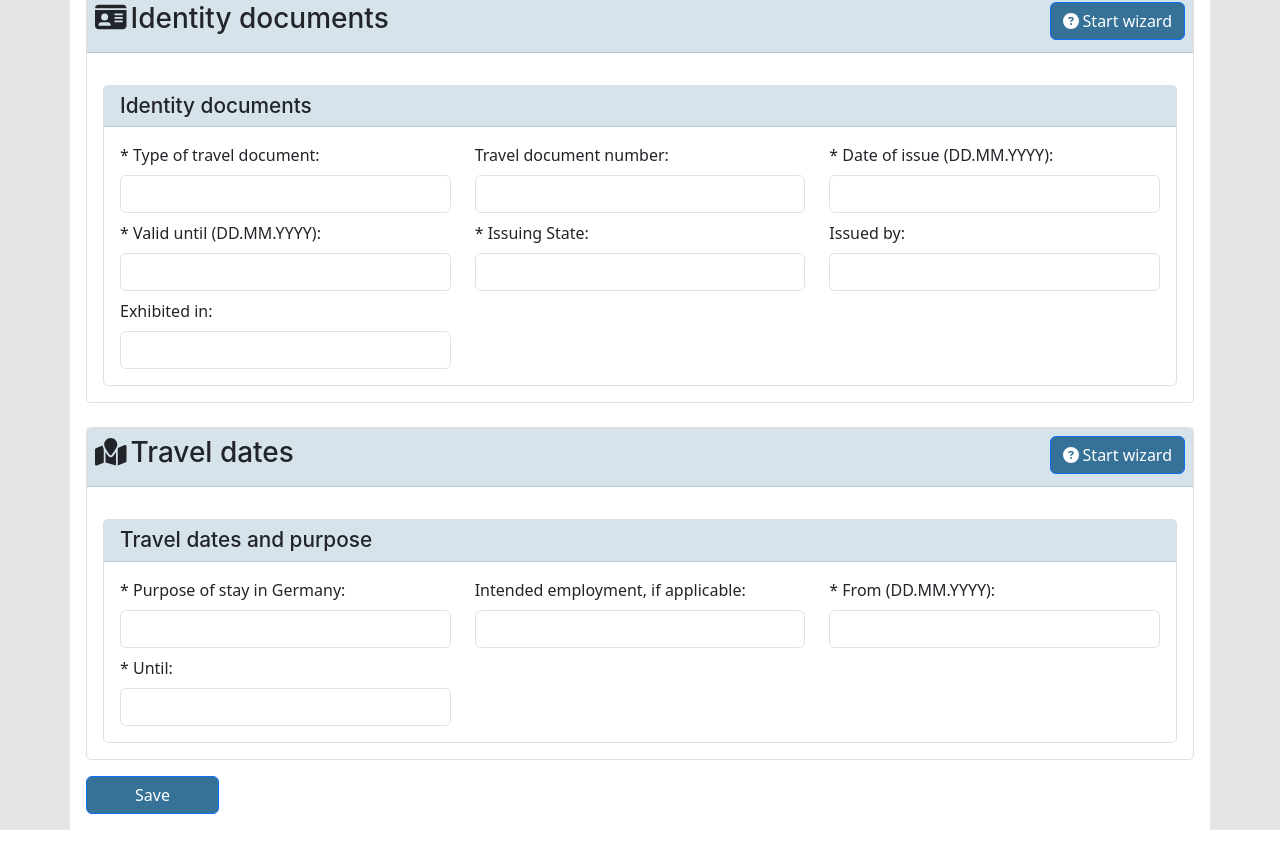
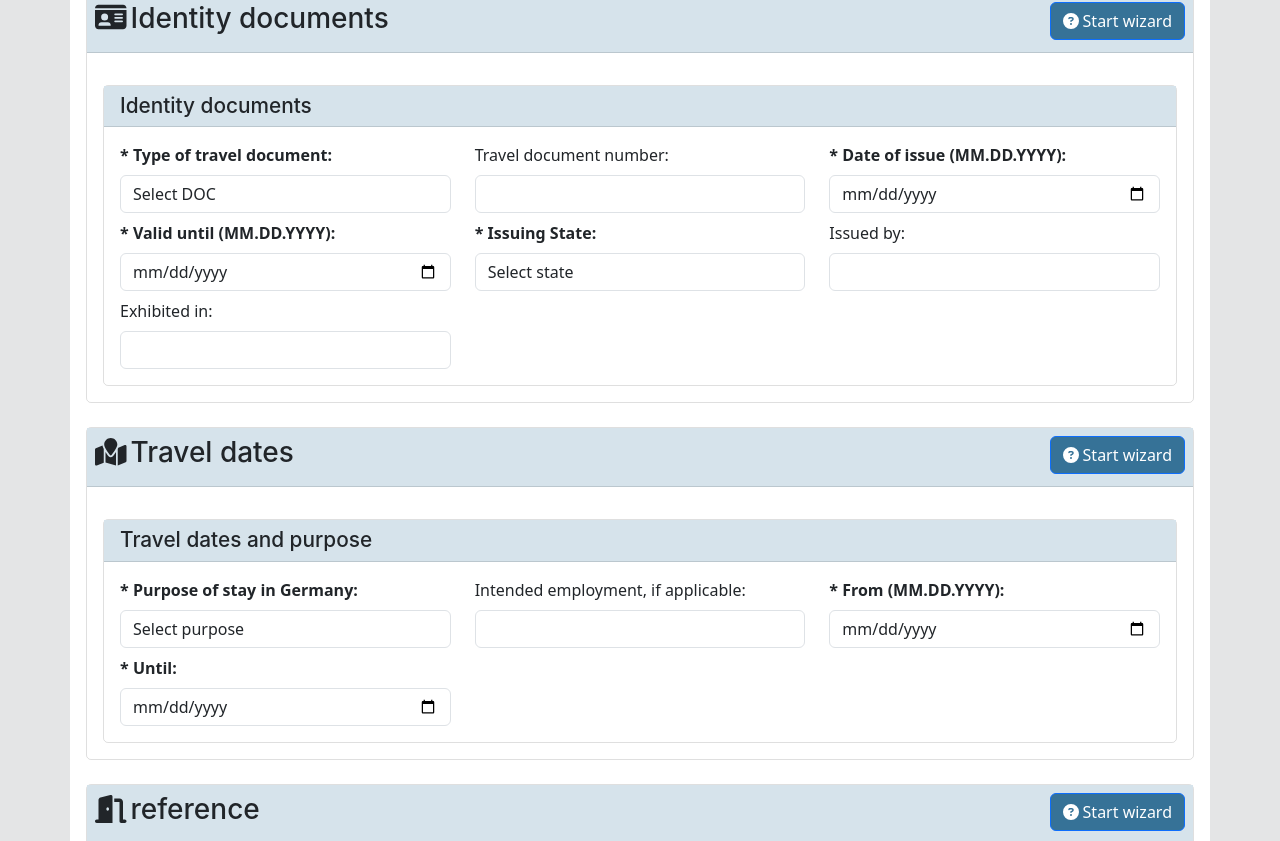
Before and after one commit to Umar156/videx-react, a React (Vite) app: page / in a window 1280 px wide. Shown: the part 1901-2742 px from the top of the page. Built offline with nearby package versions, Linux system fonts and the light colour scheme.

Commit message:
add select fields

```diff
--- a/src/assets/styling/home.scss
+++ b/src/assets/styling/home.scss
@@ -44,6 +44,9 @@
   }
   .save-btn {
     background-color: #367297;
+  }
+  .font-weight-bold {
+    font-weight: 700;
   }
   .row {
     .col-md-4 {
--- a/src/components/FormField.jsx
+++ b/src/components/FormField.jsx
@@ -26,9 +26,32 @@ const FormField = forwardRef(
               <div key={subSectionIndex} className="sub-section mt-3">
                 <h4 className="sub-section-bg">{subSection.title}</h4>
                 <div className="row px-3 pb-3">
-                  {subSection.fields.map((field, fieldIndex) => (
+                  {subSection.fields.map((field, fieldIndex) => {
+                    const isBold = field.label.includes("*");
+                    return (
                       <div className="col-lg-4" key={fieldIndex}>
-                      <label className="my-2">{field.label}</label>
+                        <label
+                          className={`my-2 ${isBold ? "font-weight-bold" : ""}`}
+                        >
+                          {field.label}
+                        </label>
+
+                        {field.type === "select" ? (
+                          <select
+                            name={field.key}
+                            value={formValues[field.key]}
+                            onChange={(e) =>
+                              handleInputChange(e, field.key, section.section)
+                            }
+                            className="form-control"
+                          >
+                            {field.options.map((option, optionIndex) => (
+                              <option key={optionIndex} value={option.value}>
+                                {option.label}
+                              </option>
+                            ))}
+                          </select>
+                        ) : (
                           <input
                             type={field.type}
                             className="form-control"
@@ -37,8 +60,10 @@ const FormField = forwardRef(
                               handleInputChange(e, field.key, section.section)
                             }
                           />
+                        )}
                       </div>
-                  ))}
+                    );
+                  })}
                 </div>
               </div>
             ))}
--- a/src/constants/index.jsx
+++ b/src/constants/index.jsx
@@ -1,6 +1,8 @@
 import {
   faArrowAltCircleUp,
   faBarcode,
+  faBook,
+  faDoorOpen,
   faMapLocation,
   faPlus,
   faUserCircle,
@@ -73,52 +75,87 @@ export const formData = [
           {
             label: "* Surname:",
             key: "surname",
-            type: "string",
+            type: "text",
           },
           {
             label: "Birth name / previous family name(s):",
             key: "previous-member",
-            type: "string",
+            type: "text",
           },
           {
             label: "* First name(s):",
             key: "first-name",
-            type: "string",
+            type: "text",
           },
           {
-            label: "* Date of birth (DD.MM.YYYY):",
+            label: "* Date of birth (MM.DD.YYYY):",
             key: "dob",
-            type: "string",
+            type: "date",
           },
           {
             label: "* Place of birth:",
             key: "pob",
-            type: "string",
+            type: "text",
           },
           {
             label: "* Country of birth:",
             key: "cob",
-            type: "string",
+            type: "select",
+            options: [
+              { value: "", label: "Select country" },
+              { value: "Afghanistan", label: "Afghanistan" },
+              { value: "Albania", label: "Albania" },
+              { value: "Algeria", label: "Algeria" },
+              { value: "Andorra", label: "Andorra" },
+              { value: "Angola", label: "Angola" },
+              { value: "Antigua and Barbuda", label: "Antigua and Barbuda" },
+              { value: "Armenia", label: "Armenia" },
+              { value: "Aruba", label: "Aruba" },
+              { value: "Australia", label: "Australia" },
+            ],
           },
           {
-            label: "* Gender",
+            label: "* Gender:",
             key: "gender",
-            type: "string",
+            type: "select",
+            options: [
+              { value: "", label: "Select gender" },
+              { value: "male", label: "Male" },
+              { value: "female", label: "Female" },
+            ],
           },
           {
             label: "* Marital status:",
             key: "ms",
-            type: "string",
+            type: "select",
+            options: [
+              { value: "", label: "Select status" },
+              { value: "Single", label: "Single" },
+              { value: "Married", label: "Married" },
+              { value: "Separated", label: "Separated" },
+            ],
           },
           {
             label: "* Current nationality:",
             key: "current-nationality",
-            type: "string",
+            type: "select",
+            options: [
+              { value: "", label: "Select nationality" },
+              { value: "AFG", label: "Afghanistan" },
+              { value: "ALB", label: "Albania" },
+              { value: "ANG", label: "Angola" },
+            ],
           },
           {
             label: "Previous nationality:",
             key: "previous-nationality",
-            type: "string",
+            type: "select",
+            options: [
+              { value: "", label: "Select nationality" },
+              { value: "AFG", label: "Afghanistan" },
+              { value: "ALB", label: "Albania" },
+              { value: "ANG", label: "Angola" },
+            ],
           },
         ],
       },
@@ -128,62 +165,74 @@ export const formData = [
           {
             label: "* Father’s surname:",
             key: "f-surname",
-            type: "string",
+            type: "text",
           },
           {
             label: "* Father’s first name(s):",
             key: "f-first-name",
-            type: "string",
+            type: "text",
           },
           {
             label: "Father’s nationality:",
             key: "f-nationality",
-            type: "string",
+            type: "select",
+            options: [
+              { value: "", label: "Select nationality" },
+              { value: "AFG", label: "Afghanistan" },
+              { value: "ALB", label: "Albania" },
+              { value: "ANG", label: "Angola" },
+            ],
           },
           {
             label: "* Father’s date of birth:",
             key: "f-dob",
-            type: "string",
+            type: "date",
           },
           {
             label: "* Father’s place of birth:",
             key: "f-pob",
-            type: "string",
+            type: "text",
           },
           {
             label: "* Father’s place of residence:",
             key: "f-por",
-            type: "string",
+            type: "text",
           },
           {
             label: "* Mother’s surname:",
             key: "m-surname",
-            type: "string",
+            type: "text",
           },
           {
             label: "* Mother’s first name(s):",
             key: "m-first-name",
-            type: "string",
+            type: "text",
           },
           {
             label: "Mother’s nationality:",
             key: "m-nationality",
-            type: "string",
+            type: "select",
+            options: [
+              { value: "", label: "Select nationality" },
+              { value: "AFG", label: "Afghanistan" },
+              { value: "ALB", label: "Albania" },
+              { value: "ANG", label: "Angola" },
+            ],
           },
           {
             label: "* Mother’s date of birth:",
             key: "m-dob",
-            type: "string",
+            type: "date",
           },
           {
             label: "* Mother's birthplace:",
             key: "m-bp",
-            type: "string",
+            type: "text",
           },
           {
             label: "* Mother’s place of residence:",
             key: "m-por",
-            type: "string",
+            type: "text",
           },
         ],
       },
@@ -193,22 +242,28 @@ export const formData = [
           {
             label: "* Learned profession:",
             key: "l-profession",
-            type: "string",
+            type: "select",
+            options: [
+              { value: "", label: "Select profession" },
+              { value: "EMP", label: "Employee" },
+              { value: "ARC", label: "Architect" },
+              { value: "BNK", label: "Banker" },
+            ],
           },
           {
             label: "Further information if necessary:",
             key: "f-info",
-            type: "string",
+            type: "text",
           },
           {
             label: "Current employment (if different):",
             key: "c-employment",
-            type: "string",
+            type: "text",
           },
           {
             label: "Further information if necessary:",
             key: "further-info",
-            type: "string",
+            type: "text",
           },
         ],
       },
@@ -224,42 +279,48 @@ export const formData = [
           {
             label: "* Street:",
             key: "street",
-            type: "string",
+            type: "text",
           },
           {
             label: "House number:",
             key: "house-number",
-            type: "string",
+            type: "text",
           },
           {
             label: "Other address details:",
             key: "other-address",
-            type: "string",
+            type: "text",
           },
           {
             label: "* Postal code:",
             key: "postal-code",
-            type: "string",
+            type: "text",
           },
           {
             label: "* Location:",
             key: "location",
-            type: "string",
+            type: "text",
           },
           {
             label: "* Country",
             key: "country",
-            type: "string",
+            type: "select",
+            options: [
+              { value: "", label: "Select country" },
+              { value: "AFG", label: "Afghanistan" },
+              { value: "ALB", label: "Albania" },
+              { value: "ANG", label: "Angola" },
+            ],
           },
           {
             label: "* Telephone/mobile number:",
             key: "mobile-number",
-            type: "string",
+            type: "text",
           },
           {
             label: "E-mail:",
             key: "ms",
-            type: "string",
+            type: "text",
           },
         ],
       },
@@ -275,37 +336,49 @@ export const formData = [
           {
             label: "* Type of travel document:",
             key: "travel-doc",
-            type: "string",
+            type: "select",
+            options: [
+              { value: "", label: "Select DOC" },
+              { value: "PP", label: "Passport" },
+              { value: "SP", label: "Service Pass" },
+              { value: "OP", label: "Official Passport" },
+            ],
           },
           {
             label: "Travel document number:",
             key: "doc-number",
-            type: "string",
+            type: "text",
           },
           {
-            label: "* Date of issue (DD.MM.YYYY):",
+            label: "* Date of issue (MM.DD.YYYY):",
             key: "date-of-issue",
-            type: "string",
+            type: "date",
           },
           {
-            label: "* Valid until (DD.MM.YYYY):",
+            label: "* Valid until (MM.DD.YYYY):",
             key: "last-date",
-            type: "string",
+            type: "date",
           },
           {
             label: "* Issuing State:",
             key: "issue-state",
-            type: "string",
+            type: "select",
+            options: [
+              { value: "", label: "Select state" },
+              { value: "AFG", label: "Afghanistan" },
+              { value: "ALB", label: "Albania" },
+              { value: "ANG", label: "Angola" },
+            ],
           },
           {
             label: "Issued by:",
             key: "issue-by",
-            type: "string",
+            type: "text",
           },
           {
             label: "Exhibited in:",
             key: "exhibited-in:",
-            type: "string",
+            type: "text",
           },
         ],
       },
@@ -321,22 +394,176 @@ export const formData = [
           {
             label: "* Purpose of stay in Germany:",
             key: "germany-stay",
-            type: "string",
+            type: "select",
+            options: [
+              { value: "", label: "Select purpose" },
+              { value: "study", label: "Study" },
+              { value: "Employment", label: "Employment" },
+              { value: "AU", label: "AU Pair" },
+            ],
           },
           {
             label: "Intended employment, if applicable:",
             key: "employment",
-            type: "string",
+            type: "text",
           },
           {
-            label: "* From (DD.MM.YYYY):",
+            label: "* From (MM.DD.YYYY):",
             key: "date-of-start",
-            type: "string",
+            type: "date",
           },
           {
             label: "* Until:",
             key: "untill-date",
-            type: "string",
+            type: "date",
+          },
+        ],
+      },
+    ],
+  },
+  {
+    section: "reference",
+    icon: faDoorOpen,
+    subSection: [
+      {
+        title: "Educational institution/company/organization",
+        fields: [
+          {
+            label: "* Type of reference:",
+            key: "type-reference",
+            type: "select",
+            options: [
+              { value: "", label: "Select purpose" },
+              {
+                value: "EICO",
+                label: "Educational institution/company/organization",
+              },
+              { value: "ACC", label: "Accredited Diplomat" },
+            ],
+          },
+          {
+            label: "* Name of educational institution",
+            key: "edu-or-comp",
+            type: "text",
+          },
+          {
+            label: "Location of the organization:",
+            key: "location",
+            type: "text",
+          },
+          {
+            label: "Location of the organization, country:",
+            key: "LOC",
+            type: "select",
+            options: [
+              { value: "", label: "Select Location" },
+              { value: "AFG", label: "Afghanistan" },
+              { value: "ALB", label: "Albania" },
+              { value: "ANG", label: "Angola" },
+            ],
+          },
+          {
+            label: "Task / scope of the organization:",
+            key: "task",
+            type: "select",
+            options: [
+              { value: "", label: "Select Scope" },
+              { value: "AG", label: "Agriculture" },
+              { value: "SP", label: "Sport" },
+              { value: "BNK", label: "Banking" },
+            ],
+          },
+          {
+            label: "Name of the organization’s registry:",
+            key: "registry",
+            type: "select",
+            options: [
+              { value: "", label: "Select Org Registry" },
+              { value: "AG", label: "Trade Register" },
+              { value: "SP", label: "Commercial Register" },
+              { value: "BNK", label: "Partnership Register" },
+            ],
+          },
+          {
+            label: "Location of the register:",
+            key: "location-registry",
+            type: "text",
+          },
+          {
+            label: "Registration number:",
+            key: "reg-number",
+            type: "text",
+          },
+          {
+            label: "* Last name of contact person:",
+            key: "last-contact-person",
+            type: "text",
+          },
+          {
+            label: "* First name(s) of contact person:",
+            key: "first-contact-person",
+            type: "text",
+          },
+          {
+            label: "* Gender:",
+            key: "gender-refer",
+            type: "select",
+            options: [
+              { value: "", label: "Select gender" },
+              { value: "male", label: "Male" },
+              { value: "female", label: "Female" },
+            ],
+          },
+          {
+            label: "* Street:",
+            key: "street-reference",
+            type: "text",
+          },
+          {
+            label: "* House number:",
+            key: "house-refer",
+            type: "text",
+          },
+          {
+            label: "* Postal code:",
+            key: "postal-reference",
+            type: "text",
+          },
+          {
+            label: "* Location:",
+            key: "loc-reference",
+            type: "text",
+          },
+          {
+            label: "* Telephone/mobile number:",
+            key: "mobile-reference",
+            type: "text",
+          },
+          {
+            label: "Email",
+            key: "mail-reference",
+            type: "text",
+          },
+        ],
+      },
+    ],
+  },
+  {
+    section: "Living expenses and residence details",
+    icon: faBook,
+    subSection: [
+      {
+        title: "Living expenses and residence details",
+        fields: [
+          {
+            label: "* Postal code:",
+            key: "postal-code",
+            type: "text",
+          },
+          {
+            label: "* Location:",
+            key: "location",
+            type: "text",
           },
         ],
       },
```
Lines whose indentation alone changed are shown as unchanged.
